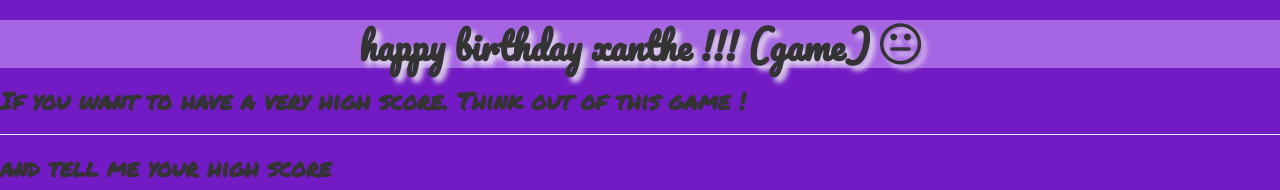
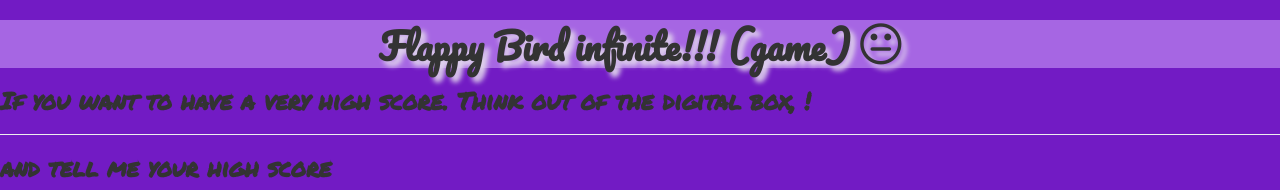
Before and after one commit to Nostalgiahunter279/flap.io, a plain HTML site: page index.html in a window 1280 px wide. Shown: the top 190 px of the page. Drawn offline with nearby package versions, Linux system fonts and the light colour scheme.

Commit message:
Update game title and description in index.html

```diff
--- a/index.html
+++ b/index.html
@@ -22,8 +22,8 @@
     h3{ font-family:'Permanent Marker'; }
 </style>
 <body>
-    <h1><b>happy birthday xanthe !!! (game) <div id="div1" class="fa"></div> </b></h1>
-    <h3><b>If you want to have a very high score. Think out of this game !<hr> and tell me your high score </b></h3>
+    <h1><b>Flappy Bird infinite!!! (game) <div id="div1" class="fa"></div> </b></h1>
+    <h3><b>If you want to have a very high score. Think out of the digital box, !<hr> and tell me your high score </b></h3>
 <canvas id="myCanvas" width=320 height=480
 style="background:url('http://s2js.com/img/etc/flappyback.png');  background-size: 100%; height: 95% "
 </canvas>
```
